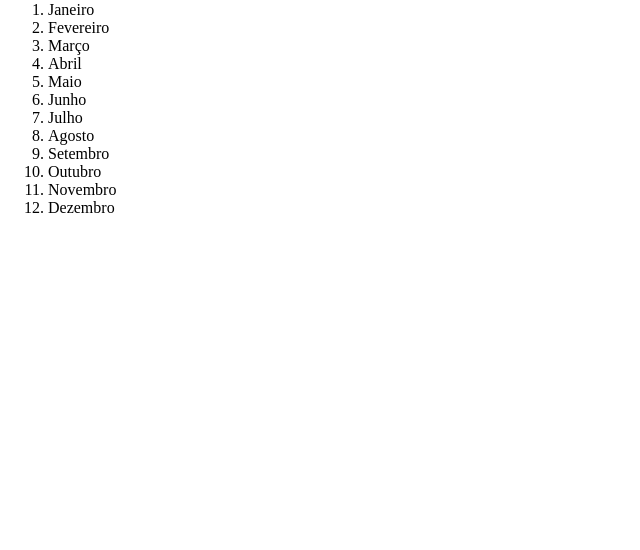
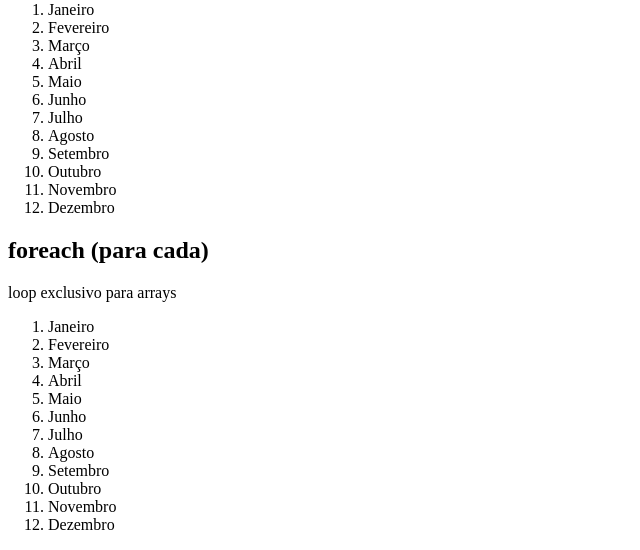
Before and after one commit to mariliapduarte/progweb-php, a PHP site: page /05-loops.php in a window 1280 px wide. Shown: the part 895-1445 px from the top of the page, without its empty margins (0-640 px from the left). Before the commit the page ends 1108 px from the top, so only its background shows below. Run offline with PHP 8.4, Linux system fonts and the light colour scheme.

Commit message:
foreach
looping usando foreach

```diff
--- a/05-loops.php
+++ b/05-loops.php
@@ -64,6 +64,18 @@ $meses = ["Janeiro", "Fevereiro", "Março", "Abril", "Maio", "Junho", "Julho", "
     <?php } ?>
 </ol>
 
+<h2>foreach (para cada)</h2>
+<p>loop exclusivo para arrays</p>
+
+<ol>
+    <?php foreach($meses /* aqui vai ser sempre um array */ as $mes /* aqui qq nome de variavel (criar agora) */){ ?> <!-- para cada "mes" contar os "meses" -->
+        <li> <?=$mes?> </li>
+
+
+    <?php }     ?>
+</ol>
+
+
 
 
 
```
